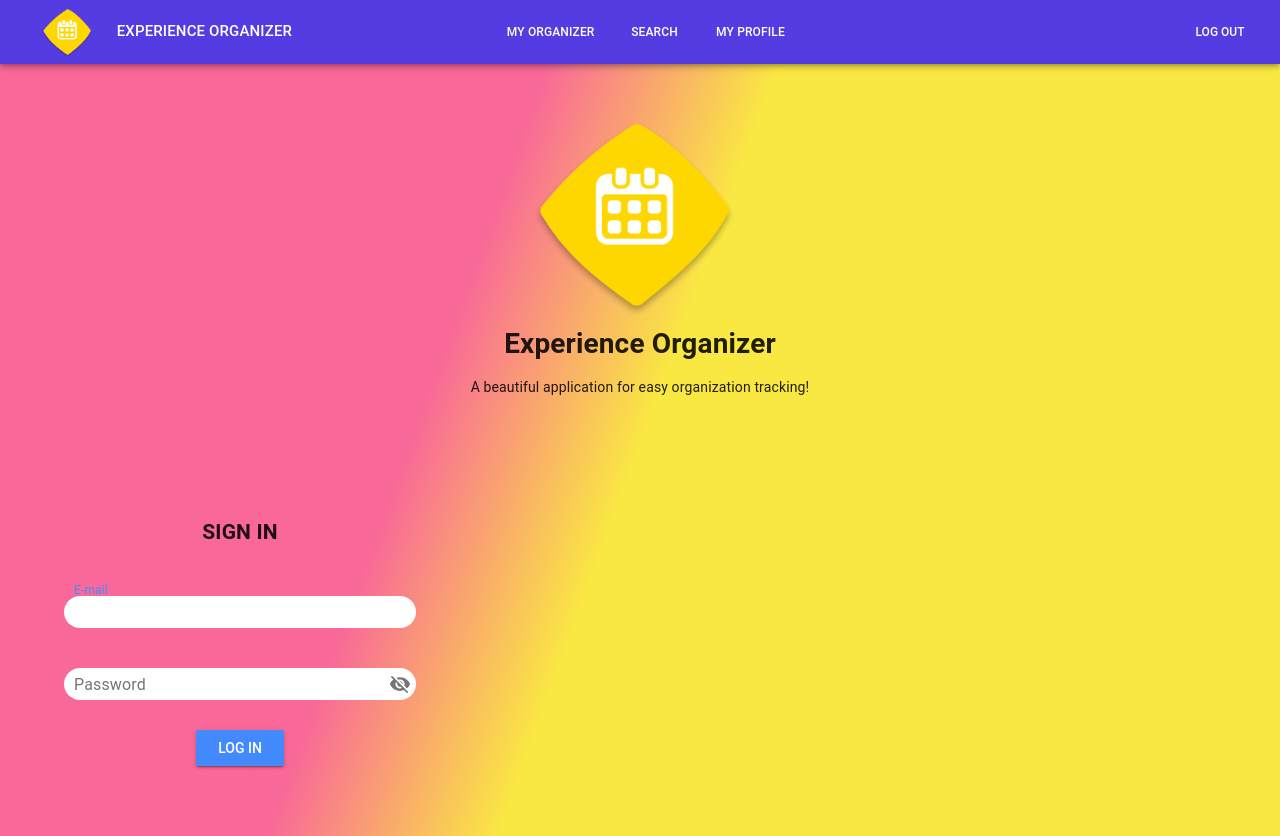
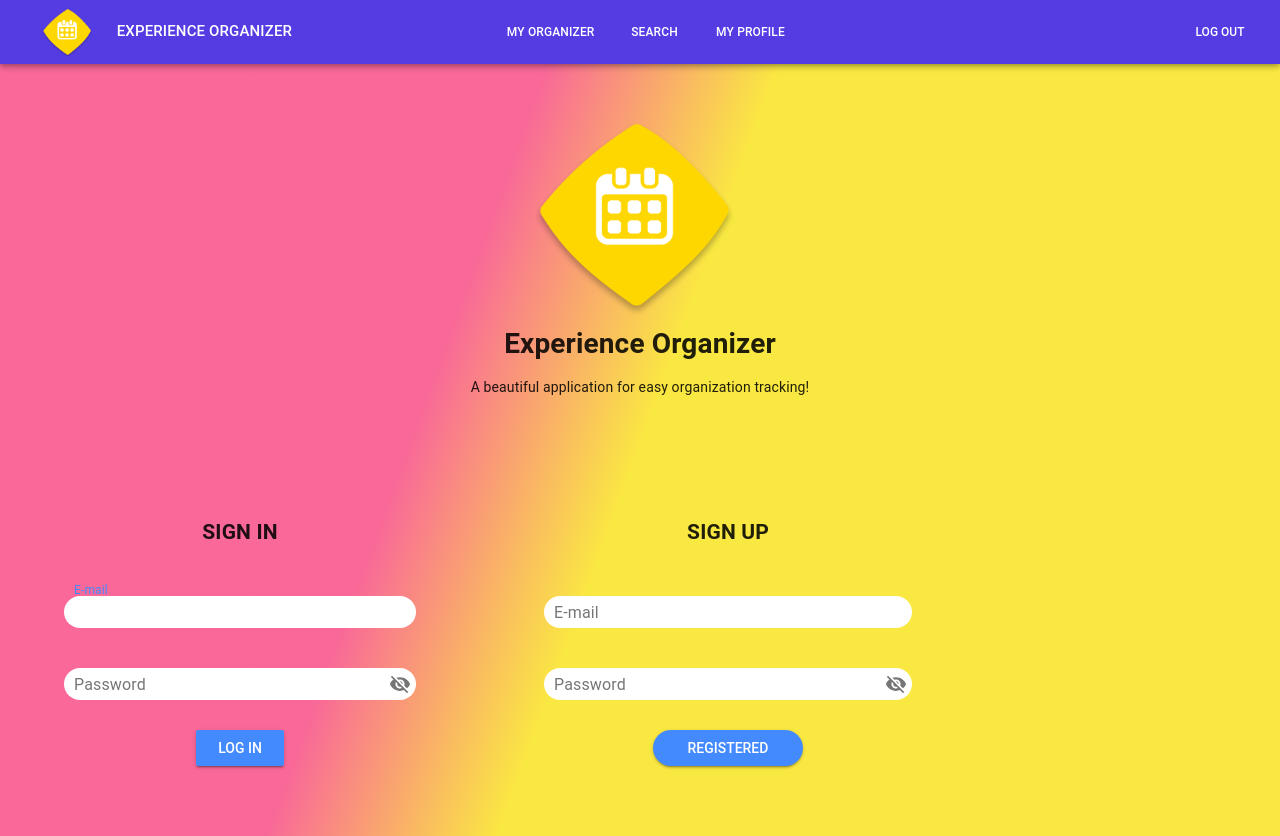
Before and after one commit to aleksandar9999a/experience-organization, a Vue app: page /auth in a window 1280 px wide. Built offline with nearby package versions, Linux system fonts and the light colour scheme; what vuefire would draw is missing.

Commit message:
Fix styles

```diff
--- a/src/components/auth/SignUp.vue
+++ b/src/components/auth/SignUp.vue
@@ -1,14 +1,94 @@
 <template>
-    <div>
+  <div class="right-container">
+    <div class="form">
+      <h2 class="title">SIGN UP</h2>
+      <md-field>
+        <label>E-mail</label>
+        <md-input v-model="reg.email" autofocus></md-input>
+      </md-field>
+
+      <md-field md-has-password>
+        <label>Password</label>
+        <md-input v-model="reg.password" type="password"></md-input>
+      </md-field>
     </div>
+
+    <div class="actions md-layout md-alignment-center">
+      <md-button class="md-raised md-primary">Registered</md-button>
+    </div>
+
+    <div class="loading-overlay" v-if="loading">
+      <md-progress-spinner md-mode="indeterminate" :md-stroke="2"></md-progress-spinner>
+    </div>
+  </div>
 </template>
 
 <script>
 export default {
-    name: 'SignUp'
-}
+  name: "SignUp",
+  data() {
+    return {
+      loading: false,
+      reg: {
+        email: "",
+        password: ""
+      }
+    };
+  },
+};
 </script>
 
 <style lang="scss" scoped>
+.title {
+  text-align: center;
+  padding: 20px;
+}
 
+.md-button {
+  border-bottom-right-radius: 1rem;
+  border-top-right-radius: 1rem;
+  border-radius: 2rem;
+  min-width: 150px;
+}
+
+.right-container {
+  display: inline-block;
+  align-items: center;
+  justify-content: right;
+  position: relative;
+  min-width: 23rem;
+  margin: 5%;
+}
+
+.md-input {
+  background-color: white !important;
+  border-bottom-right-radius: 1rem;
+  border-top-right-radius: 1rem;
+  border-radius: 2rem;
+  padding-left: 20px !important;
+  border-bottom: none;
+}
+
+.md-field.md-theme-default:after,
+.md-field.md-theme-default:before {
+  background-color: transparent;
+}
+
+label {
+  padding-left: 10px !important;
+}
+
+.loading-overlay {
+  z-index: 10;
+  top: 0;
+  left: 0;
+  right: 0;
+  position: absolute;
+  width: 100%;
+  height: 100%;
+  background: transparent;
+  display: flex;
+  align-items: center;
+  justify-content: center;
+}
 </style>
```
